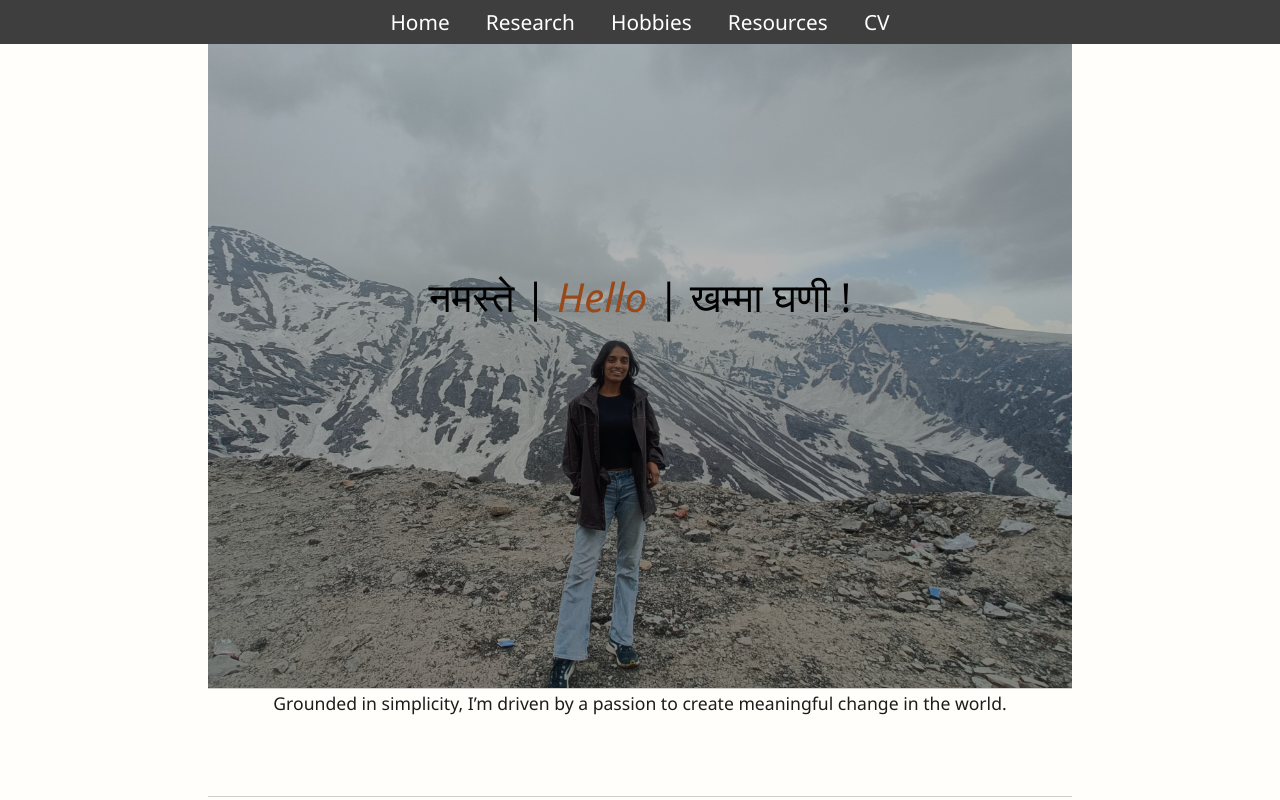
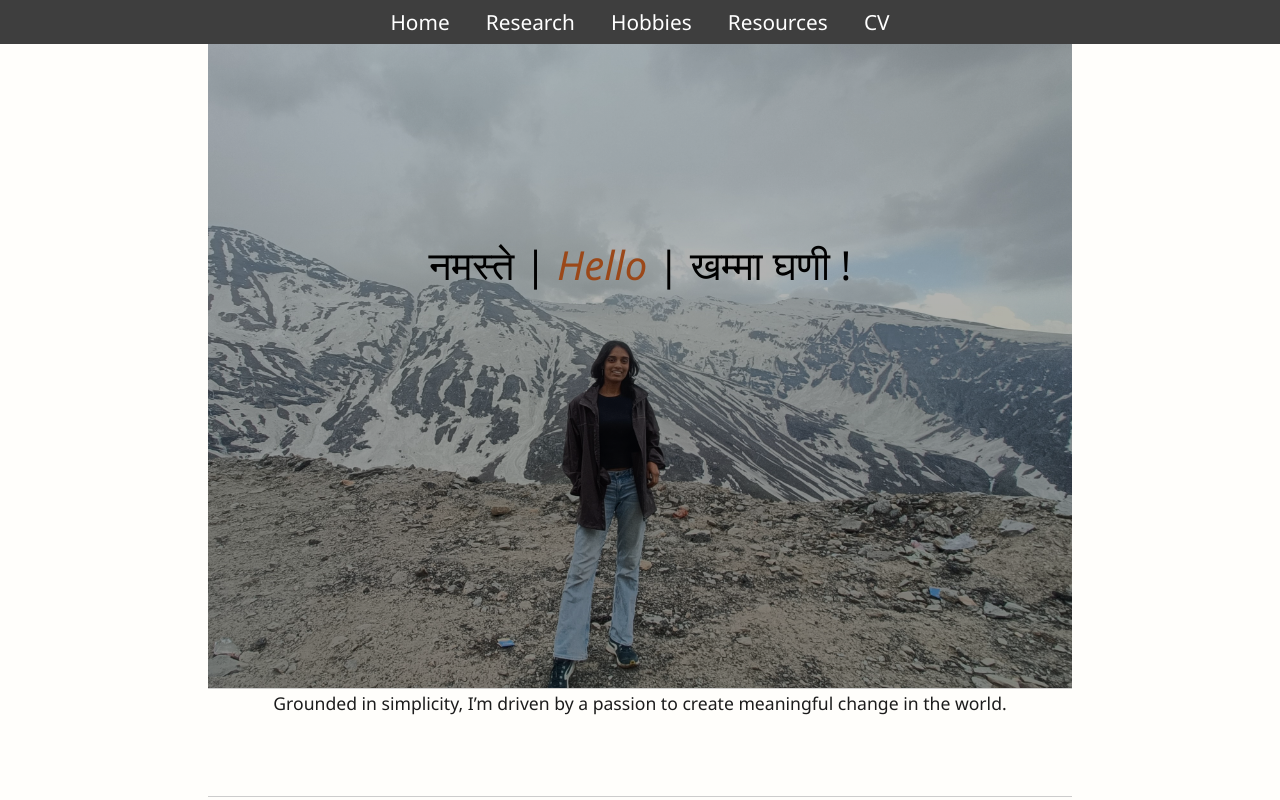
Before and after one commit to anonymousera/erasarda, a plain HTML site: page index.html in a window 1280 px wide. Shown: the top 800 px of the page. Drawn offline with Linux system fonts and the light colour scheme.

Commit message:
Update index.html

```diff
--- a/index.html
+++ b/index.html
@@ -29,7 +29,7 @@
     flex-direction: column;
     justify-content: center;
   ">
-    <header style="margin-top: -8rem ;margin-bottom: 1rem; font-size: 2.5rem;">
+    <header style="margin-top: -12rem ;margin-bottom: 1rem; font-size: 2.5rem;">
       नमस्ते | <i><span style="color: #9b4819;">Hello</span></i> | खम्मा घणी !
     </header>
   </section>
```
